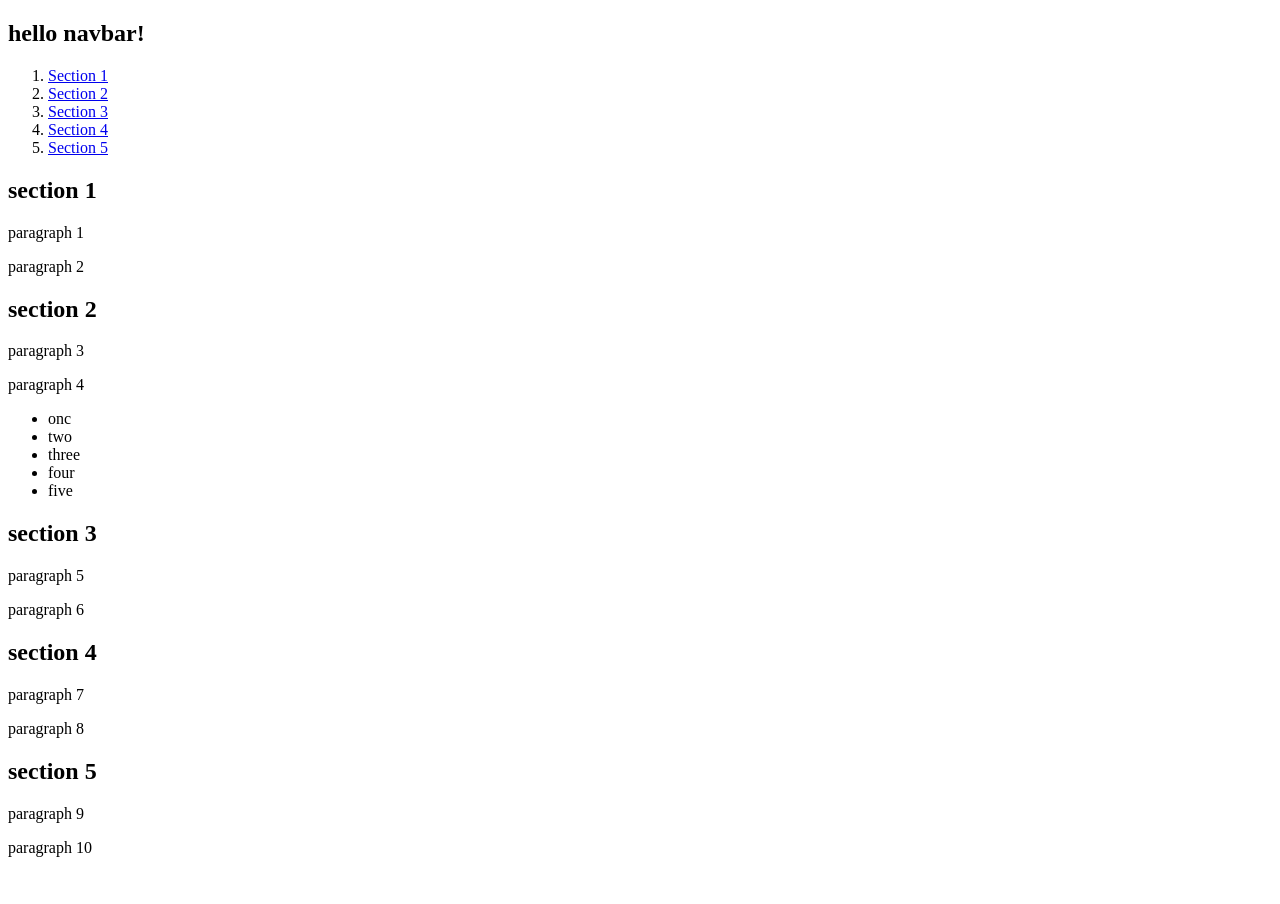
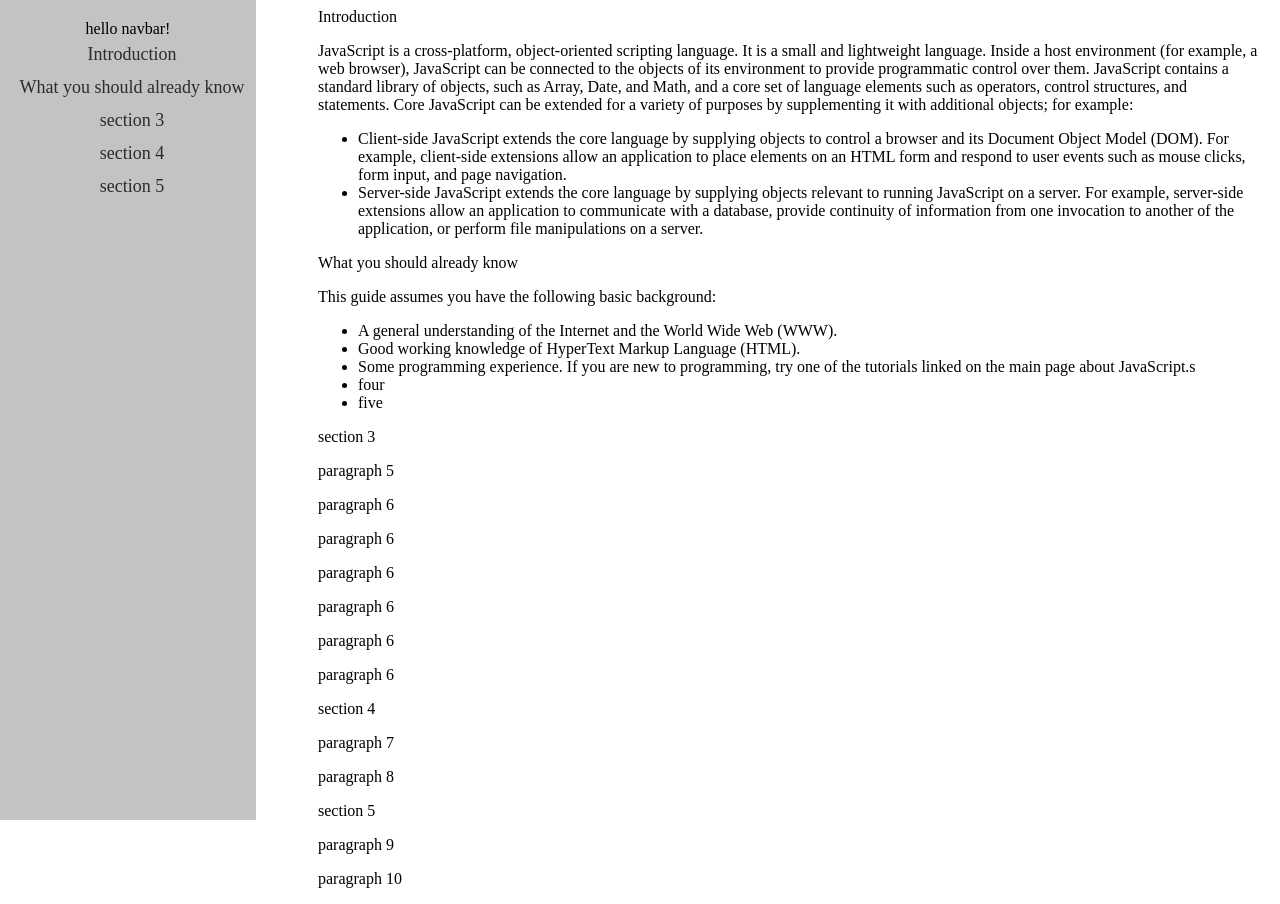
Before and after one commit to arqam401/arqam-and-ismail, a plain HTML site: page index.html in a window 1280 px wide. Before the commit the page ends 873 px from the top, so only its background shows below. Drawn offline with Linux system fonts and the light colour scheme.

Commit message:
final steps after testing

```diff
--- a/css/style.css
+++ b/css/style.css
@@ -0,0 +1,59 @@
+nav {
+    height: 100%;
+    /* Full-height: remove this if you want "auto" height */
+    width: 20%;
+    /* Set the width of the sidebar */
+    position: fixed;
+    /* Fixed Sidebar (stay in place on scroll) */
+    z-index: 1;
+    /* Stay on top */
+    top: 0;
+    /* Stay at the top */
+    left: 0;
+    background-color: rgb(196, 194, 194);
+    /* Black */
+    overflow-x: hidden;
+    /* Disable horizontal scroll */
+    padding-top: 20px;
+    overflow-y: auto;
+    text-align: center;
+}
+
+
+/* The navigation menu links */
+
+nav a {
+    padding: 6px 8px 6px 16px;
+    text-decoration: none;
+    font-size: 18px;
+    color: #2c2c2c;
+    display: block;
+}
+
+
+/* When you mouse over the navigation links, change their color */
+
+#sidenav a:hover {
+    color: #f1f1f1;
+}
+
+
+/* Style page content */
+
+#main-doc {
+    margin-left: 300px;
+    /* Same as the width of the sidebar */
+    padding: 0px 10px;
+}
+
+
+/* On smaller screens, where height is less than 450px, change the style of the sidebar (less padding and a smaller font size) */
+
+@media screen and (max-height: 450px) {
+    #sidenav {
+        padding-top: 15px;
+    }
+    #sidenav a {
+        font-size: 18px;
+    }
+}
--- a/index.html
+++ b/index.html
@@ -10,52 +10,63 @@
 <body>
 
     <nav id="navbar">
-    <h2>hello navbar!</h2>
-    <ol>
-      <li><a href="#section_1" class="nav-link">Section 1</a></li>
-      <li><a href="#section_2" class="nav-link">Section 2</a></li>
-      <li><a href="#section_3" class="nav-link">Section 3</a></li>
-      <li><a href="#section_4" class="nav-link">Section 4</a></li>
-      <li><a href="#section_5" class="nav-link">Section 5</a></li>
-    </ol>
+        <header>hello navbar!</header>
+        <a href="#Introduction" class="nav-link">Introduction</a>
+        <a href="#What_you_should_already_know" class="nav-link">What you should already know</a>
+        <a href="#section_3" class="nav-link">section 3</a>
+        <a href="#section_4" class="nav-link">section 4</a>
+        <a href="#section_5" class="nav-link">section 5</a>
+
+
     </nav>
 
     <main id="main-doc">
-      <section class="main-section" id="section_1">
-        <h1>section 1</h1>
-        <p>paragraph 1</p>
-        <p>paragraph 2</p>
+        <section class="main-section" id="Introduction">
+            <header>Introduction</header>
+            <p>JavaScript is a cross-platform, object-oriented scripting language. It is a small and lightweight language. Inside a host environment (for example, a web browser), JavaScript can be connected to the objects of its environment to provide programmatic
+                control over them. JavaScript contains a standard library of objects, such as Array, Date, and Math, and a core set of language elements such as operators, control structures, and statements. Core JavaScript can be extended for a variety
+                of purposes by supplementing it with additional objects; for example:</p>
+
+            <ul>
+                <li>Client-side JavaScript extends the core language by supplying objects to control a browser and its Document Object Model (DOM). For example, client-side extensions allow an application to place elements on an HTML form and respond to user
+                    events such as mouse clicks, form input, and page navigation.</li>
+                <li>Server-side JavaScript extends the core language by supplying objects relevant to running JavaScript on a server. For example, server-side extensions allow an application to communicate with a database, provide continuity of information
+                    from one invocation to another of the application, or perform file manipulations on a server.</li>
+            </ul>
             <code></code>
             <code></code>
             <code></code>
             <code></code>
             <code></code>
         </section>
-      <section class="main-section" id="section_2">
-        <h1>section 2</h1>
-        <p>paragraph 3</p>
-        <p>paragraph 4</p>
-
+        <section class="main-section" id="What_you_should_already_know">
+            <header>What you should already know</header>
+            <p>This guide assumes you have the following basic background:</p>
             <ul>
-          <li>onc</li>
-          <li>two</li>
-          <li>three</li>
+                <li>A general understanding of the Internet and the World Wide Web (WWW).</li>
+                <li>Good working knowledge of HyperText Markup Language (HTML).</li>
+                <li>Some programming experience. If you are new to programming, try one of the tutorials linked on the main page about JavaScript.s</li>
                 <li>four</li>
                 <li>five</li>
             </ul>
         </section>
         <section class="main-section" id="section_3">
-        <h1>section 3</h1>
+            <header>section 3</header>
             <p>paragraph 5</p>
+            <p>paragraph 6</p>
+            <p>paragraph 6</p>
+            <p>paragraph 6</p>
+            <p>paragraph 6</p>
+            <p>paragraph 6</p>
             <p>paragraph 6</p>
         </section>
         <section class="main-section" id="section_4">
-        <h1>section 4</h1>
+            <header>section 4</header>
             <p>paragraph 7</p>
             <p>paragraph 8</p>
         </section>
         <section class="main-section" id="section_5">
-        <h1>section 5</h1>
+            <header>section 5</header>
             <p>paragraph 9</p>
             <p>paragraph 10</p>
         </section>
```
Lines whose indentation alone changed are shown as unchanged.
